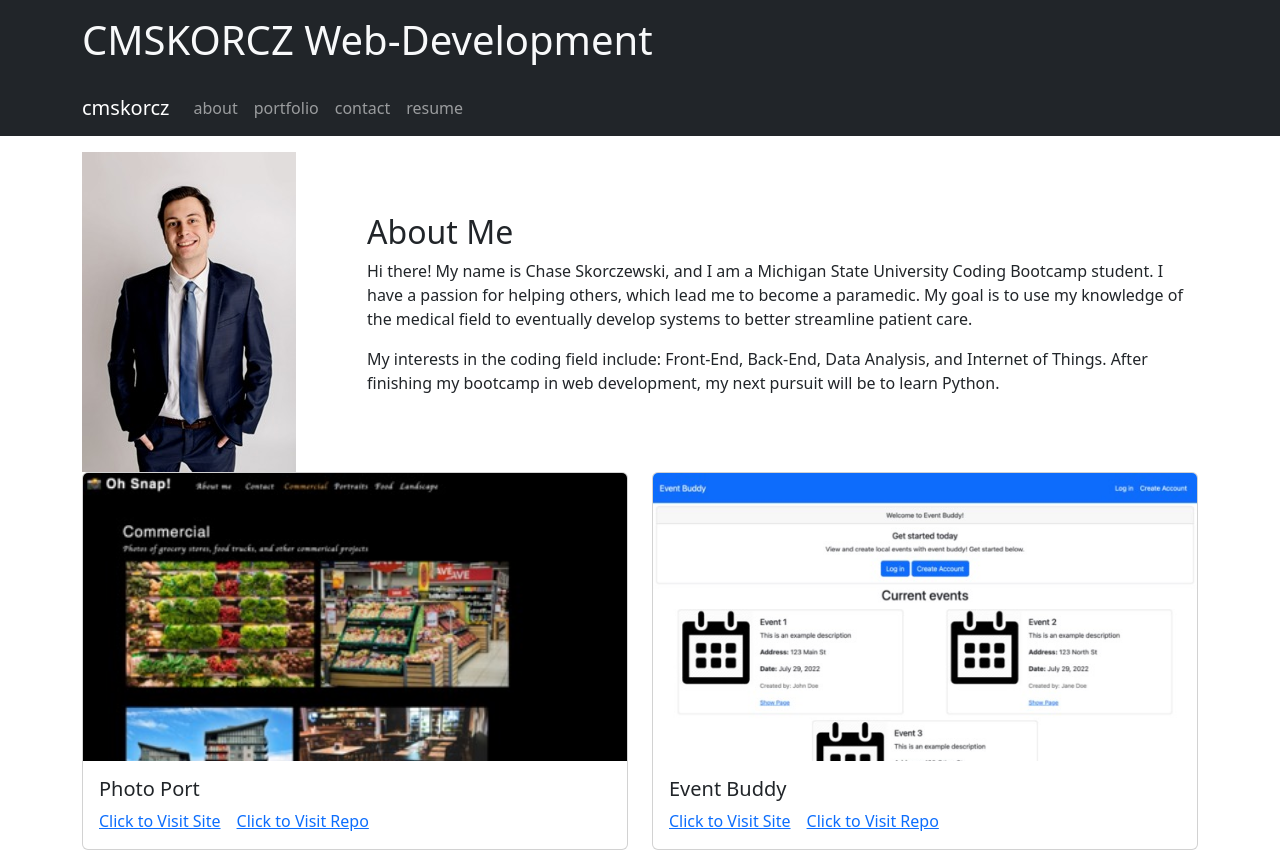
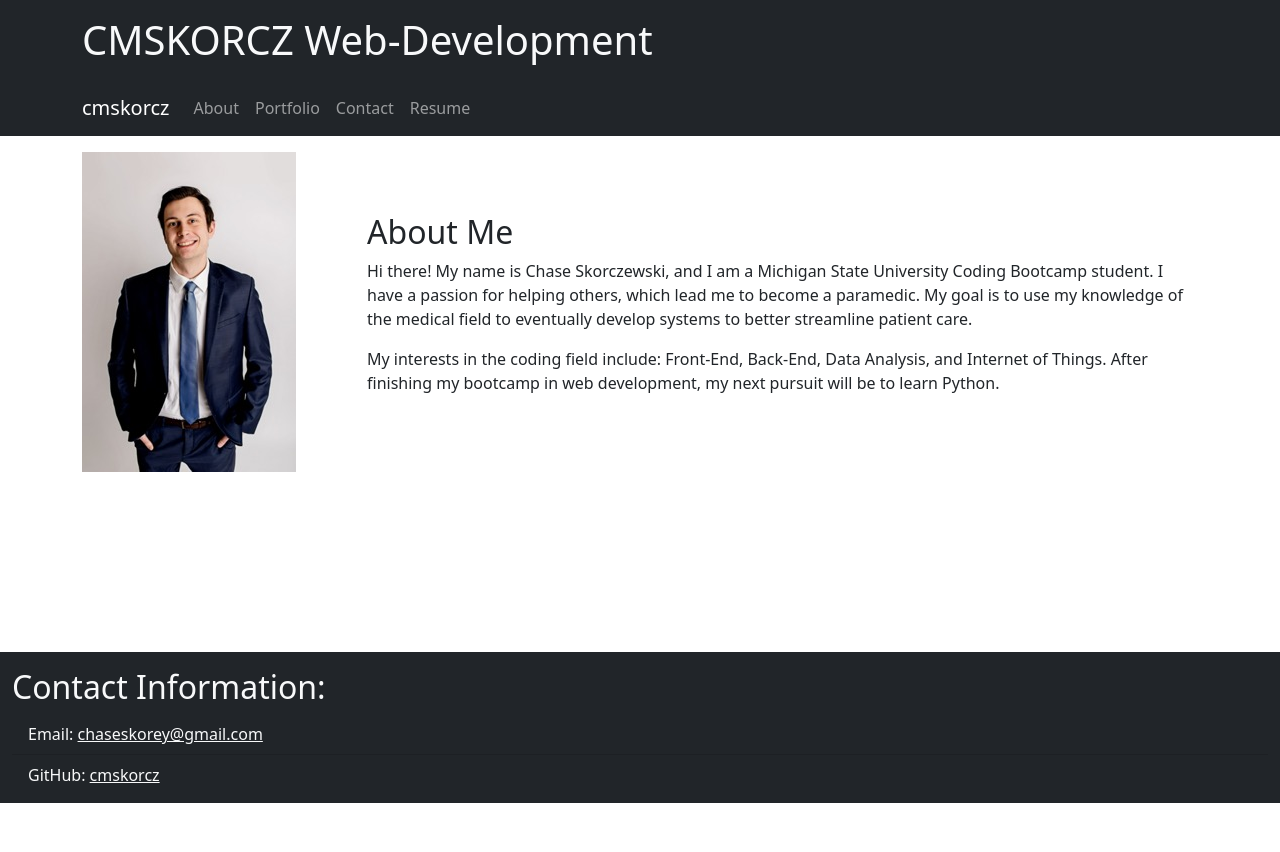
Before and after one commit to cmskorcz/cmskorcz-react-portfolio, a React (Create React App) app: page / in a window 1280 px wide. Shown: the top 852 px of the page. After the commit the page ends 803 px from the top, so only its background shows below. Built offline with nearby package versions, Linux system fonts and the light colour scheme.

Commit message:
added conditional rendering of pages and got footer to stay at bottom

```diff
--- a/public/index.html
+++ b/public/index.html
@@ -24,7 +24,7 @@
       work correctly both with client-side routing and a non-root public URL.
       Learn how to configure a non-root public URL by running `npm run build`.
     -->
-    <title>React App</title>
+  <title>cmskorcz</title>
   </head>
   <body>
     <noscript>You need to enable JavaScript to run this app.</noscript>
--- /dev/null
+++ b/src/App.css
@@ -0,0 +1,3 @@
+main {
+  min-height: calc(100vh - 300px);
+}
--- a/src/App.js
+++ b/src/App.js
@@ -4,11 +4,12 @@ import About from './components/About';
 import Footer from './components/Footer';
 import Portfolio from './components/Portfolio';
 import ContactForm from './components/ContactForm';
+import "./App.css"
 
 function App() {
-  const [pages] = useState([{ name: 'about '}, { name: 'portfolio' }, { name: 'contact' }, { name: 'resume' }]);
+  const [pages] = useState([{ name: 'about'}, { name: 'portfolio' }, { name: 'contact' }, { name: 'resume' }]);
+
   const [currentPage, setCurrentPage] = useState(pages[0])
-
   const [projects] = useState([
     {
       title: 'Photo Port',
@@ -44,11 +45,13 @@ function App() {
       setCurrentPage={setCurrentPage}
     />
     <main>
-      <About />
-      <Portfolio
+      { currentPage.name === 'about' && <About /> }
+      { currentPage.name === 'portfolio' && (
+        <Portfolio
         projects={projects}
-      />
-      <ContactForm />
+        />
+      )}
+      { currentPage.name === 'contact' && <ContactForm /> }
     </main>
     <Footer />
     </>
--- a/src/components/Footer/index.js
+++ b/src/components/Footer/index.js
@@ -4,7 +4,7 @@ import ListGroup from "react-bootstrap/ListGroup";
 
 function Footer() {
   return (
-    <Container fluid className="bg-dark pt-3">
+    <Container fluid className="bg-dark pt-3 footer">
       <h2 className="text-light">Contact Information:</h2>
       <ListGroup variant="flush">
         <ListGroup.Item className="bg-dark text-light">Email: <a href="mailto:chaseskorey@gmail.com" className="text-reset">chaseskorey@gmail.com</a></ListGroup.Item>
--- a/src/components/Navigation/index.js
+++ b/src/components/Navigation/index.js
@@ -1,9 +1,19 @@
-import React from "react";
+import React, { useEffect } from "react";
 import Container from "react-bootstrap/Container";
 import Nav from "react-bootstrap/Nav";
 import Navbar from "react-bootstrap/Navbar";
+import { capitalizeFirstLetter } from "../../util/helpers";
 
-function Navigation({ pages, currentPage, setCurrentPage }) {
+function Navigation(props) {
+  const {
+    pages = [],
+    currentPage,
+    setCurrentPage
+  } = props;
+
+  useEffect(() => {
+    document.title = capitalizeFirstLetter(currentPage.name)
+  })
   return (
     <Navbar expand='md' bg='dark' variant='dark'>
       <Container>
@@ -12,7 +22,7 @@ function Navigation({ pages, currentPage, setCurrentPage }) {
         <Navbar.Collapse id="basic-navbar-nav">
           <Nav className="me-auto">
             { pages.map(page => (
-              <Nav.Link href={`#${page.name}`} key={page.name}>{page.name}</Nav.Link>
+              <Nav.Link key={page.name} onClick={() => setCurrentPage(page)}>{capitalizeFirstLetter(page.name)}</Nav.Link>
             ))}
           </Nav>
         </Navbar.Collapse>
--- /dev/null
+++ b/src/util/helpers.js
@@ -0,0 +1,3 @@
+export function capitalizeFirstLetter(string) {
+  return string.charAt(0).toUpperCase() + string.slice(1);
+}
```
